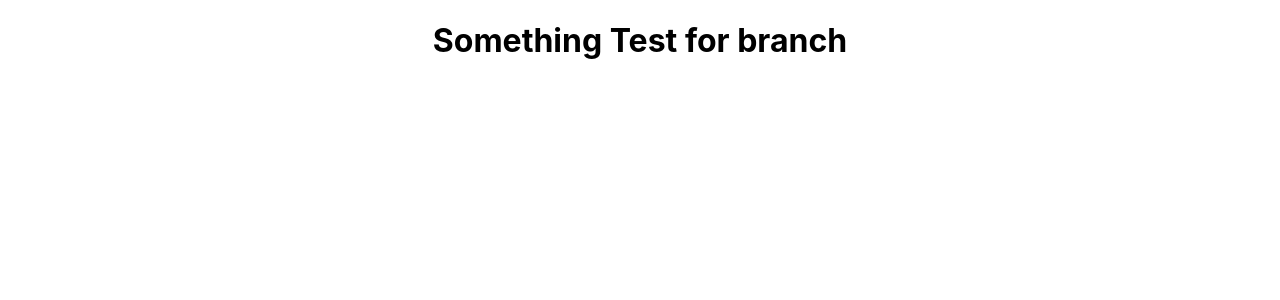
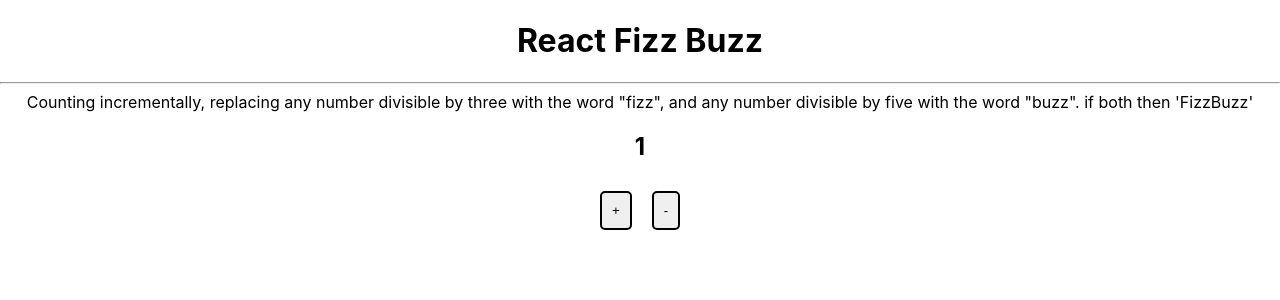
Before and after one commit to Jubair70/pracode, a React (Create React App) app: page / in a window 1280 px wide. Shown: the top 300 px of the page. Built offline with nearby package versions, Linux system fonts and the light colour scheme; the HTML template or start-up script is replaced by a standard one.

Commit message:
Fizz Buzz

```diff
--- a/src/App.css
+++ b/src/App.css
@@ -1,3 +1,10 @@
 .App {
   text-align: center;
 }
+
+button{
+  margin:10px;
+  padding:10px;
+  border-radius: 5px;
+  border:2px solid black;
+}
--- a/src/App.js
+++ b/src/App.js
@@ -1,9 +1,29 @@
+import { useState } from 'react';
 import './App.css';
 
 function App() {
+  const [cnt,setCnt] = useState(1)
   return (
     <div className='App'>
-        <h1>Something Test for branch</h1>
+        <h1>React Fizz Buzz</h1>
+        <hr/>
+        <span>
+        Counting incrementally, replacing any number divisible by three with the word "fizz", and any number divisible by five with the word "buzz".
+        if both then 'FizzBuzz'
+        </span>
+        <h2>
+          {
+            cnt%3===0 && cnt%5 ===0
+            ?'FizzBuzz'
+            :cnt%3===0
+            ?'Fizz'
+            :cnt%5===0
+            ?'Buzz'
+            :cnt
+          }
+        </h2>
+        <button onClick={()=>setCnt(prevState=>prevState + 1)}>+</button>
+        <button onClick={()=>setCnt(prevState=>prevState - 1)}>-</button>
     </div>
   )
 }
```
